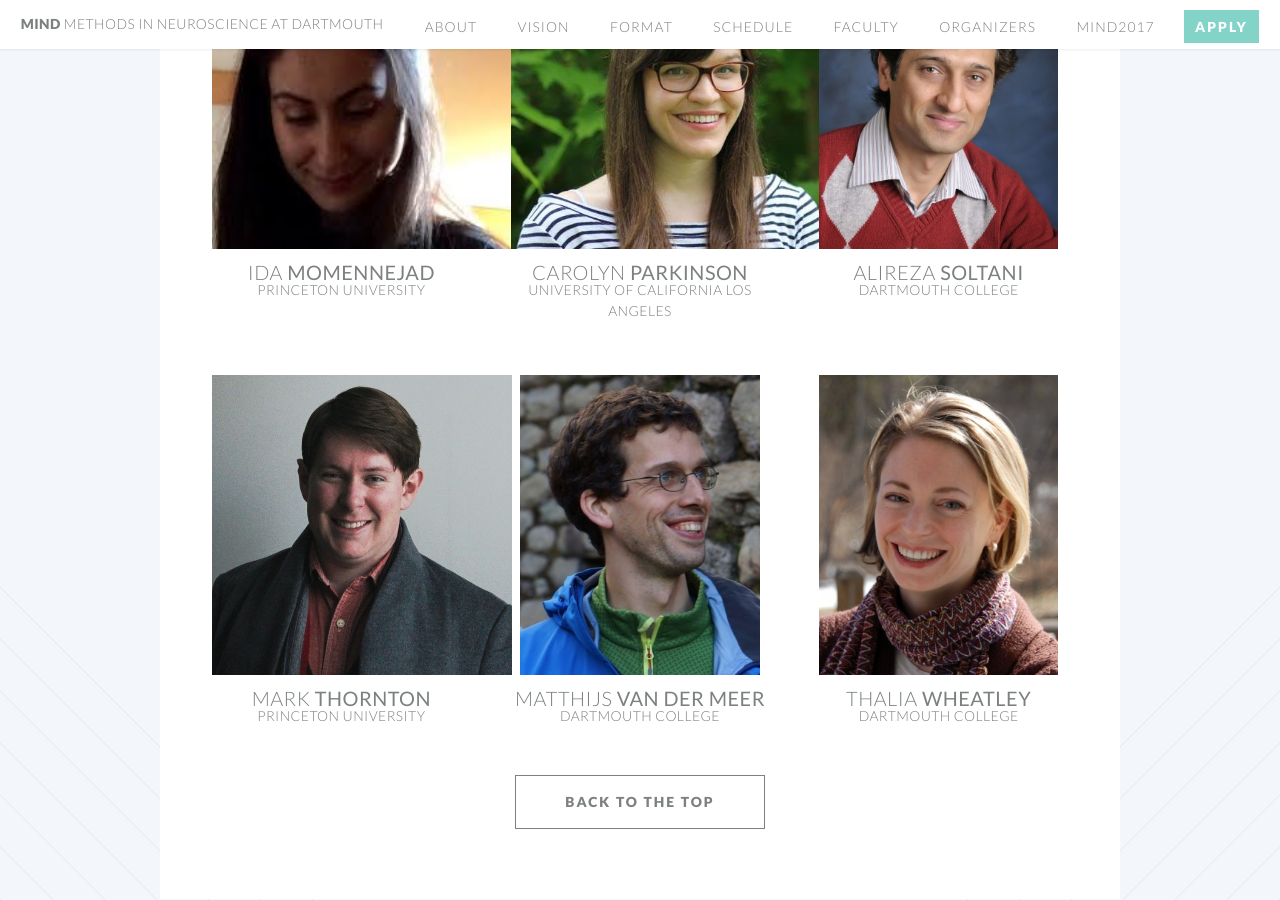
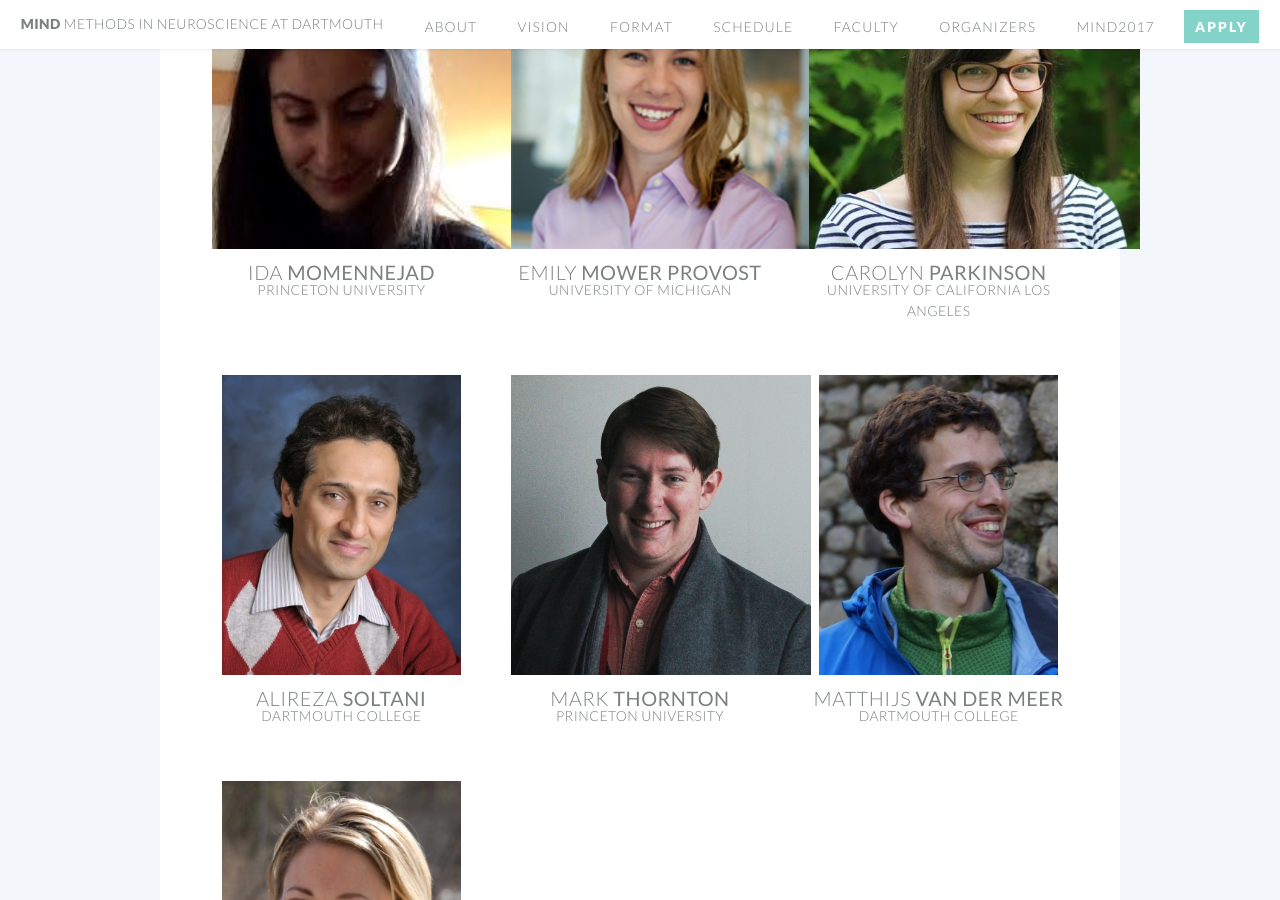
Before and after one commit to Summer-MIND/Summer-MIND.github.io, a Jekyll site: the page built from index.html, in a window 1280 px wide and 900 px high, scrolled down 4684 px. Built offline with Jekyll 4.4.1, drawn with Linux system fonts in a browser that asks for light colours; comment, search, counter and statistics services are not loaded.

Commit message:
added emily to faculty

```diff
--- a/index.html
+++ b/index.html
@@ -297,6 +297,16 @@ layout: landing-page
 
 							<div class="4u">
 								<section>
+									<a href="http://web.eecs.umich.edu/~emilykmp/chai/" class="image featured"><img src="images/mowerprovost.png" alt="" /></a>
+									<header>
+										<h3 class='affiliation'><a href="http://web.eecs.umich.edu/~emilykmp/chai/">Emily <strong>Mower Provost</strong></a></h3>
+										<h4 class='affiliation'>University of Michigan</h4>
+									</header>
+								</section>
+							</div>
+
+							<div class="4u">
+								<section>
 									<a href="http://csnlab.org/" class="image featured"><img src="images/parkinson.jpg" alt="" /></a>
 									<header>
 										<h3 class='affiliation'><a href="http://csnlab.org/">Carolyn <strong>Parkinson</strong></a></h3>
@@ -304,7 +314,9 @@ layout: landing-page
 									</header>
 								</section>
 							</div>
+	</div>
 
+	<div class="row">
 						<div class="4u">
 							<section>
 								<a href="http://sites.dartmouth.edu/ccnl/" class="image featured"><img src="images/soltani.jpeg" alt="" /></a>
@@ -314,9 +326,6 @@ layout: landing-page
 								</header>
 							</section>
 						</div>
-	</div>
-
-	<div class="row">
 
 						<div class="4u">
 							<section>
@@ -337,6 +346,10 @@ layout: landing-page
 									</header>
 								</section>
 							</div>
+
+	</div>
+
+	<div class="row">
 
 							<div class="4u">
 								<section>
@@ -410,7 +423,6 @@ layout: landing-page
 						</header>
 
             <div class="row">
-
 							<div class="4u">
 								<section>
 									<a href="http://haxbylab.dartmouth.edu/" class="image featured"><img src="images/haxby.jpg" alt="" /></a>
```
Also changed, not shown: images/mowerprovost.png (added). Lines whose indentation alone changed are shown as unchanged.
